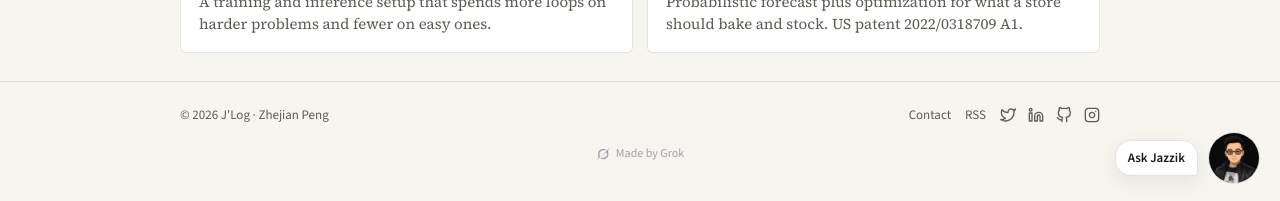
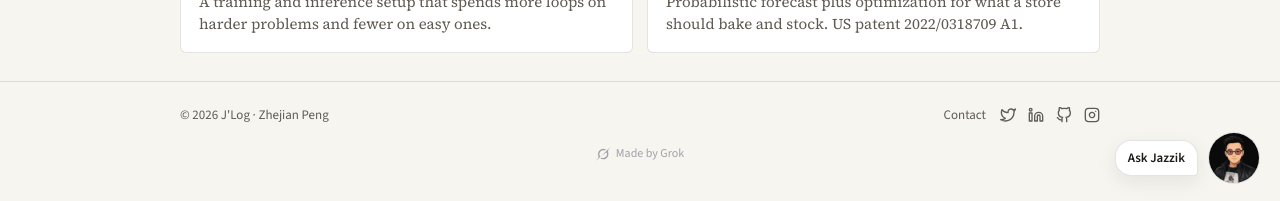
Before and after one commit to jazzikp/jazzikp.github.io, a Jekyll site: the page built from index.html, in a window 1280 px wide and 900 px high, scrolled down 764 px. Shown: the part 696-897 px from the top of the window. Built offline with Jekyll 4.4.1, drawn with Linux system fonts in a browser that asks for light colours; the list of posts is cut into pages by our own code.

Commit message:
Remove the RSS link from the site footer

```diff
--- a/_includes/footer.html
+++ b/_includes/footer.html
@@ -3,7 +3,6 @@
         <div>© {{ site.time | date: '%Y' }} {{ site.title }} · {{ site.author }}</div>
         <div class="footer-links">
             <a href="{{ site.baseurl }}/contact/">Contact</a>
-            <a href="{{ site.baseurl }}/feed.xml">RSS</a>
             {% include socials.html %}
         </div>
     </div>
```
